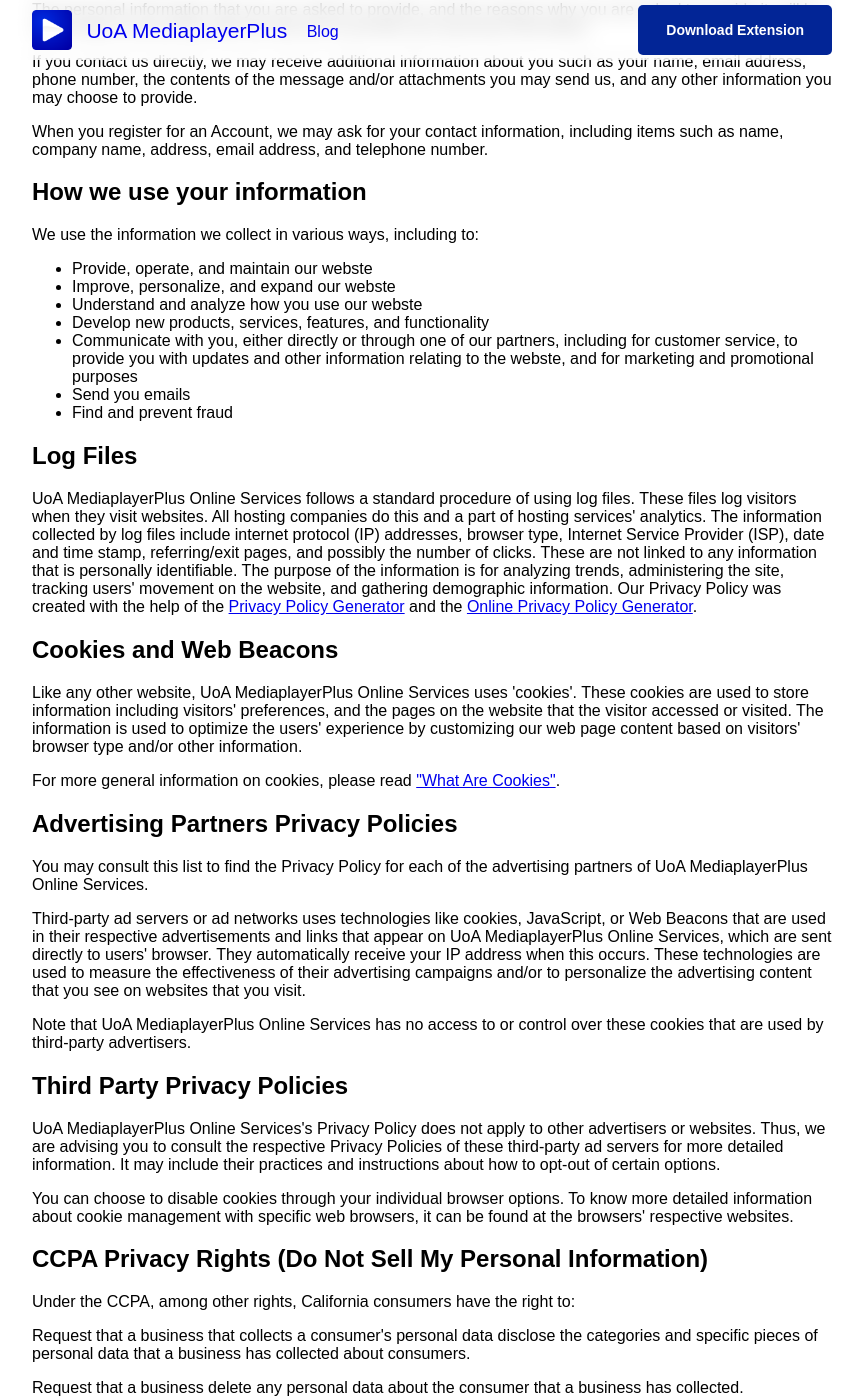
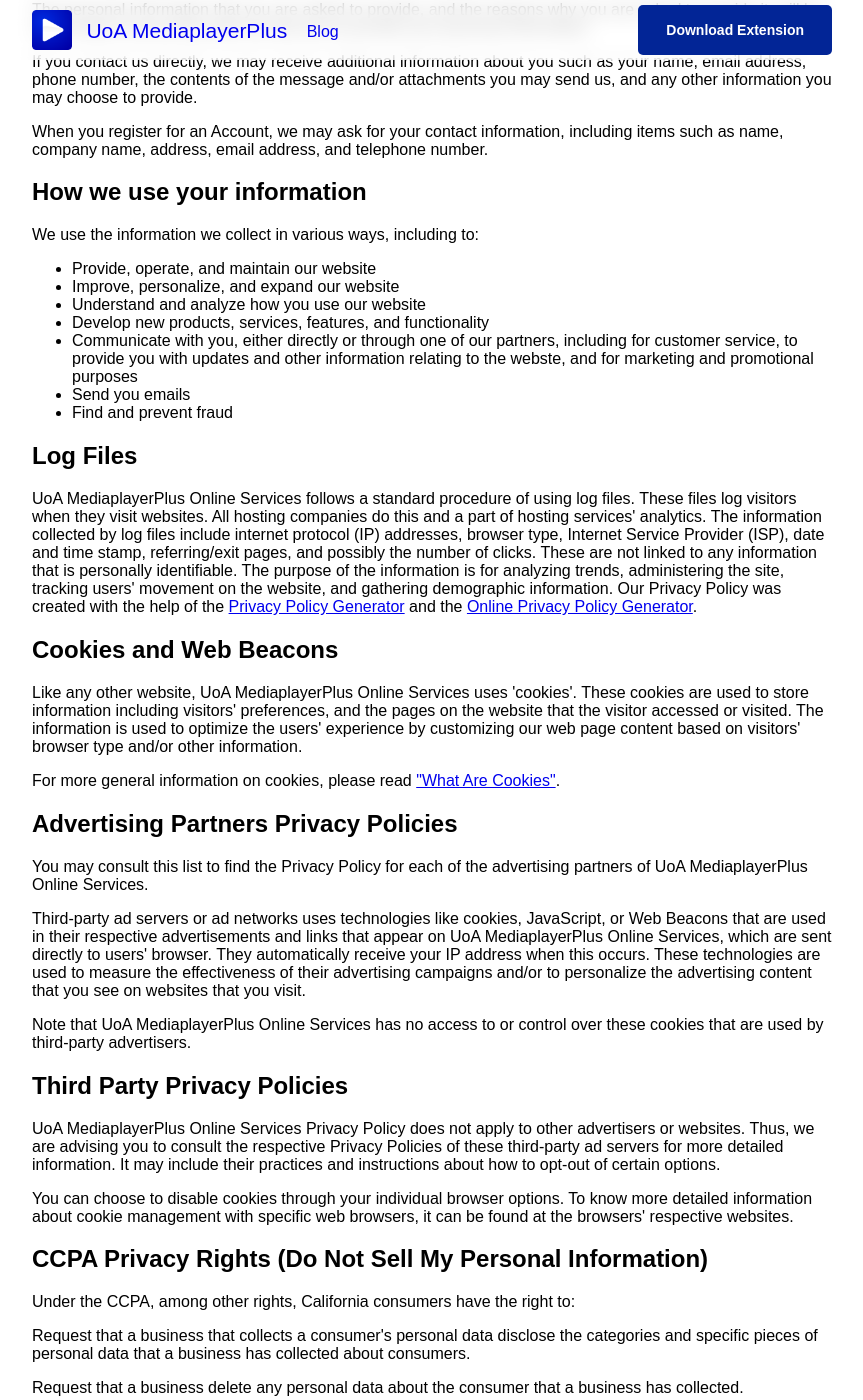
Before and after one commit to acoollevel/uoa-mediaplayer-plus, a Jekyll site: the page built from docs/privacy.html, in a window 1280 px wide and 1400 px high, scrolled down 469 px. Shown: the whole window, without its empty margins (208-1071 px from the left). Built offline with Jekyll 4.4.1, drawn with Linux system fonts in a browser that asks for light colours.

Commit message:
fix: Minor spelling corrections in the privacy statement

```diff
--- a/docs/privacy.html
+++ b/docs/privacy.html
@@ -26,9 +26,9 @@
 <p>We use the information we collect in various ways, including to:</p>
 
 <ul>
-<li>Provide, operate, and maintain our webste</li>
-<li>Improve, personalize, and expand our webste</li>
-<li>Understand and analyze how you use our webste</li>
+<li>Provide, operate, and maintain our website</li>
+<li>Improve, personalize, and expand our website</li>
+<li>Understand and analyze how you use our website</li>
 <li>Develop new products, services, features, and functionality</li>
 <li>Communicate with you, either directly or through one of our partners, including for customer service, to provide you with updates and other information relating to the webste, and for marketing and promotional purposes</li>
 <li>Send you emails</li>
@@ -57,7 +57,7 @@
 
 <h2>Third Party Privacy Policies</h2>
 
-<p>UoA MediaplayerPlus Online Services's Privacy Policy does not apply to other advertisers or websites. Thus, we are advising you to consult the respective Privacy Policies of these third-party ad servers for more detailed information. It may include their practices and instructions about how to opt-out of certain options. </p>
+<p>UoA MediaplayerPlus Online Services Privacy Policy does not apply to other advertisers or websites. Thus, we are advising you to consult the respective Privacy Policies of these third-party ad servers for more detailed information. It may include their practices and instructions about how to opt-out of certain options. </p>
 
 <p>You can choose to disable cookies through your individual browser options. To know more detailed information about cookie management with specific web browsers, it can be found at the browsers' respective websites.</p>
 
```
